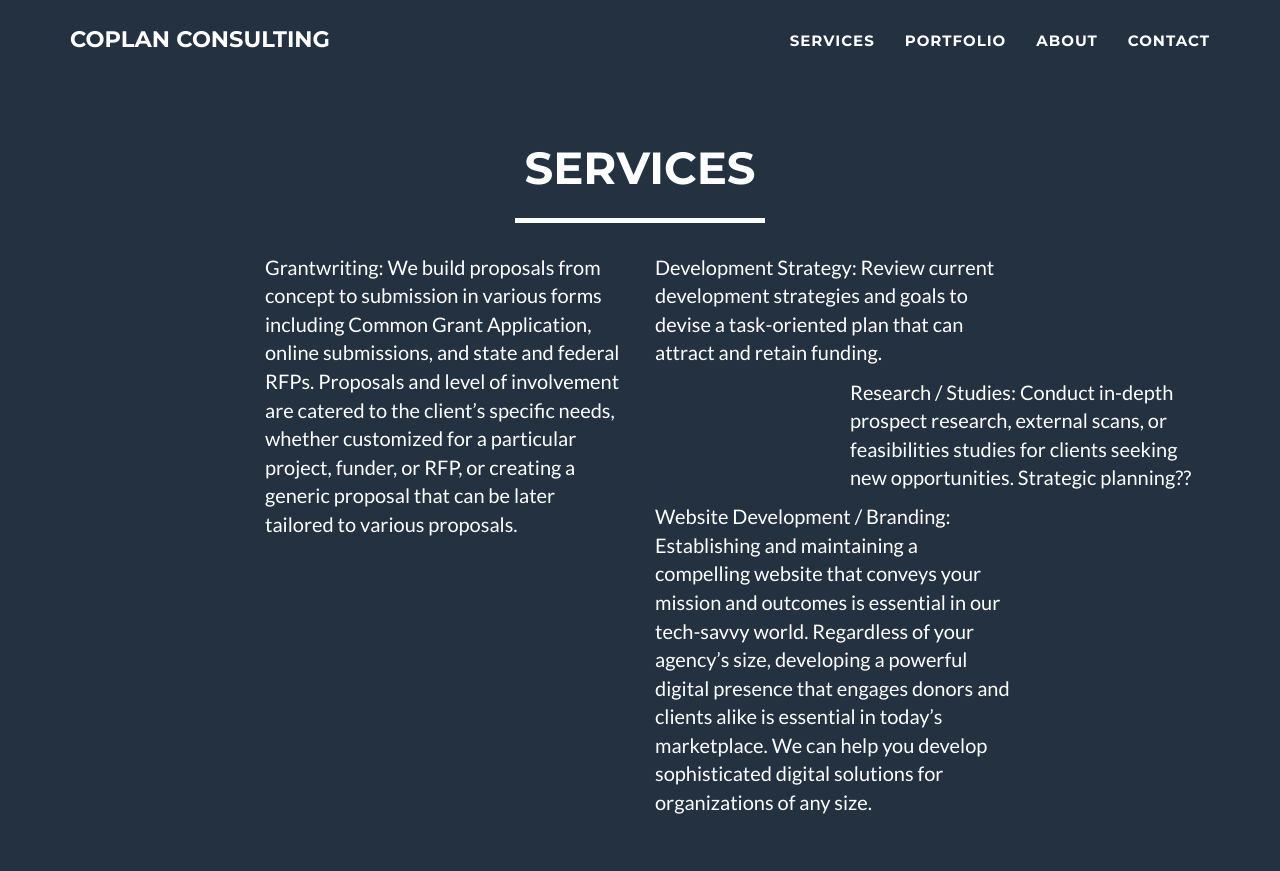
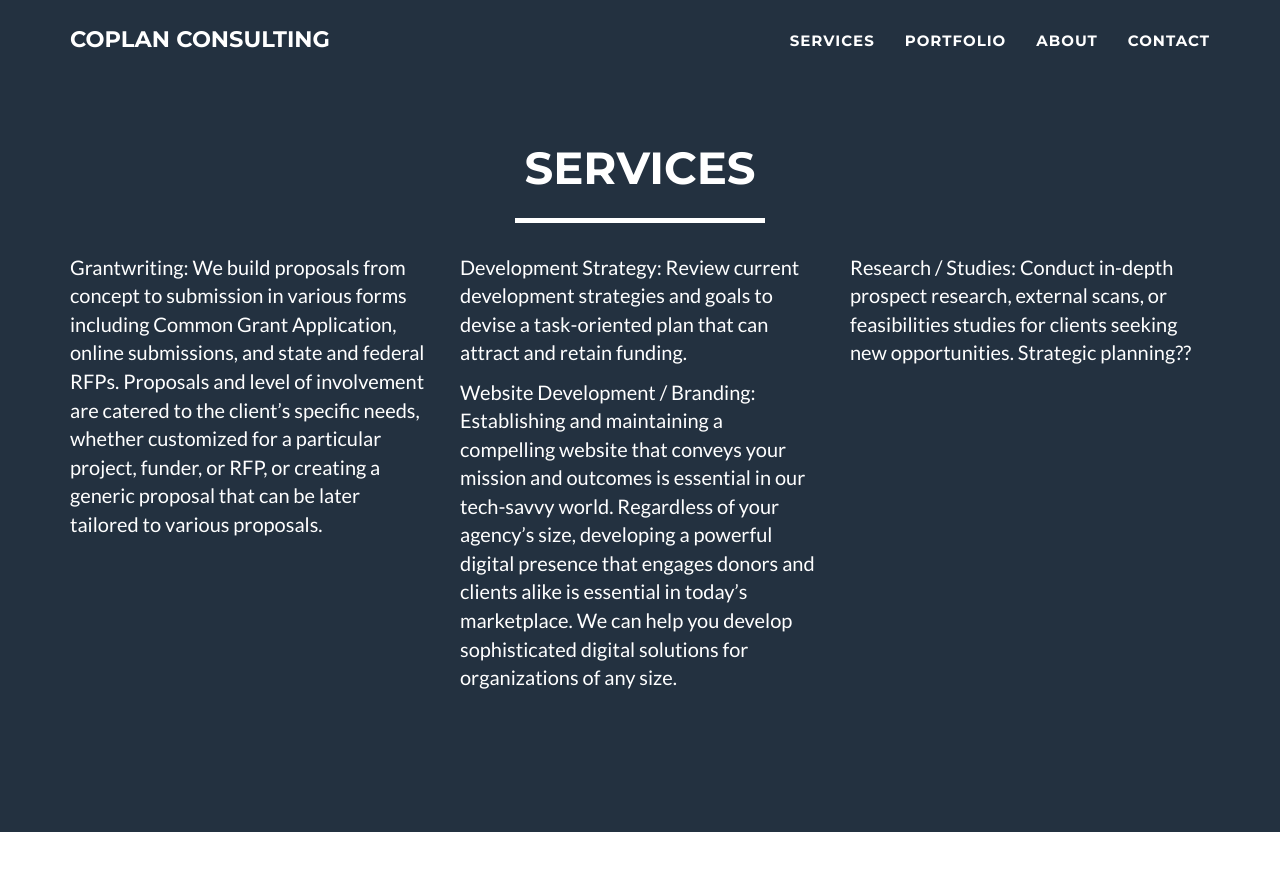
Before and after one commit to ccoplan/ccoplan.github.io, a Jekyll site: the page built from index.html, in a window 1280 px wide and 900 px high, scrolled down 732 px. Shown: the top 871 px of the window. Built offline with Jekyll 4.4.1, drawn with Linux system fonts in a browser that asks for light colours.

Commit message:
Update services.html

```diff
--- a/_includes/services.html
+++ b/_includes/services.html
@@ -17,14 +17,14 @@
     </style>
 
     <div class="row" id="toprow">
-      <div class="col-lg-4 col-lg-offset-2">
+      <div class="col-lg-4">
         <p>Grantwriting: We build proposals from concept to submission in various forms including Common Grant Application, online submissions, and state and federal RFPs.  Proposals and level of involvement are catered to the client’s specific needs, whether customized for a particular project, funder, or RFP, or creating a generic proposal that can be later tailored to various proposals.</p>
       </div>
       <div class="col-lg-4">
         <p>Development Strategy: Review current development strategies and goals to devise a task-oriented plan that can attract and retain funding.</p>
       </div>
 
-      <div class="col-lg-4 col-lg-offset-2">
+      <div class="col-lg-4">
         <p>Research / Studies: Conduct in-depth prospect research, external scans, or feasibilities studies for clients seeking new opportunities.  Strategic planning??
 </p>
       </div>
```
